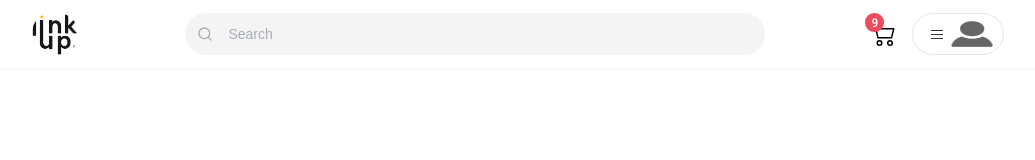
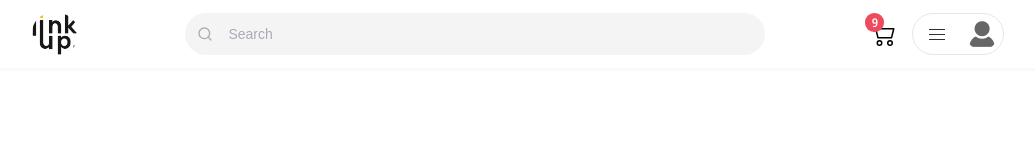
Before and after one commit to Vitalii-Shubnik/LinkUp-practice-team-3, a React (Create React App) app: page / in a window 1280 px wide. Shown: the top 160 px of the page, without its empty margins (122-1157 px from the left). Built offline with nearby package versions, Linux system fonts and the light colour scheme.

Commit message:
fixed a bug with avatar

```diff
--- a/src/components/UserMenu.js
+++ b/src/components/UserMenu.js
@@ -8,8 +8,10 @@ const UserMenu = () => {
   }
   return (
     <div className='user-menu'>
-      <Hamburger color='#313131' size={9} toggled={isOpen} toggle={setOpen} />
-      <img className='avatar' src={avatar} height={32} />
+      <div className='hamburger'>
+        <Hamburger color='#313131' size={16} toggled={isOpen} toggle={setOpen} />
+      </div>
+      <img className='avatar' src={avatar} height={32} width={32} />
       <button className={isOpen ? 'logout-btn':'hidden'} onClick={logout} >Logout</button>
     </div>
   )
--- a/src/styles/navbar.css
+++ b/src/styles/navbar.css
@@ -93,7 +93,8 @@
   order: 0;
   flex-grow: 0;
 }
-.log-in-btn:hover{
+
+.log-in-btn:hover {
   background: #f7f7f7;
   border: 1px solid #3BBEB6;
 }
@@ -106,10 +107,12 @@
   font-size: 14px;
   line-height: 16px;
 }
-.sign-up-btn:hover{
+
+.sign-up-btn:hover {
   background: #319b93;
   border: 1px solid #3BBEB6;
 }
+
 .sign-up-btn {
   border: 0;
   background: #3BBEB6;
@@ -118,22 +121,34 @@
   line-height: 16px;
   color: #FFFFFF;
 }
-.user-menu{
+
+.user-menu {
   position: relative;
-  border: 1px solid rgba(168, 172, 184,0.3);
+  border: 1px solid rgba(168, 172, 184, 0.3);
   border-radius: 50px;
   display: flex;
   flex-direction: row;
   align-items: center;
 }
-.avatar{
+
+.avatar {
   margin: 5px;
   border-radius: 32px;
 }
-.hidden{
+.hamburger{
+  height: fit-content;
+  width: fit-content;
+  border-radius: 32px;
+}
+.logo-image {
+  border-radius: 0px;
+}
+
+.hidden {
   display: none;
 }
-.logout-btn{
+
+.logout-btn {
   position: absolute;
   top: calc(100% + 8px);
   right: 0;
@@ -145,7 +160,8 @@
   border: 0;
 
 }
-.logout-btn:hover{
+
+.logout-btn:hover {
   background: #319b93;
   border: 1px solid #3BBEB6;
 }
```
